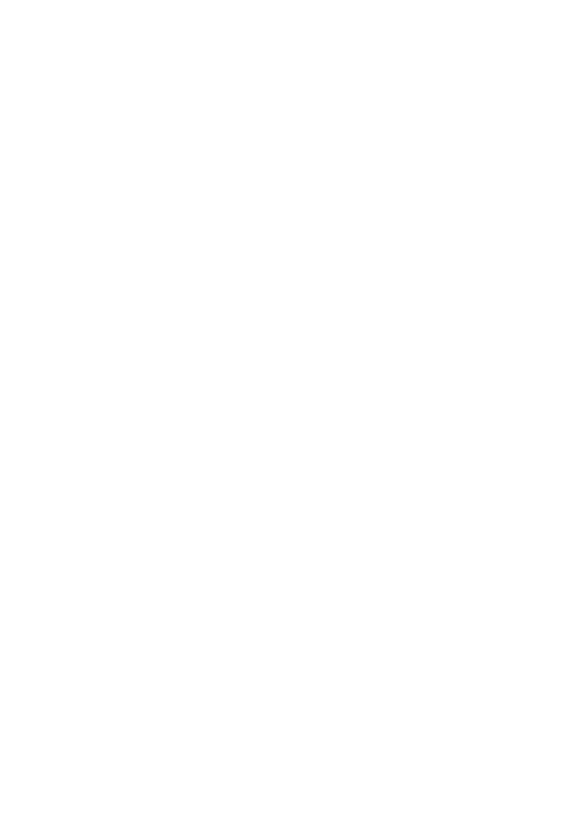
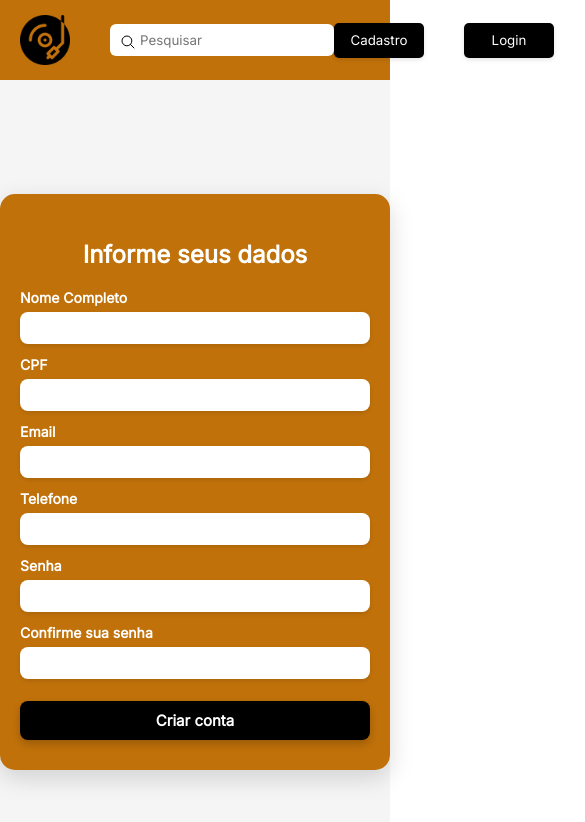
Before and after one commit to gutokb/Troca_discos, a React (Vite) app in the folder front-end/: page /register in a window 390 px wide. Before the commit this address had no page. Shown: the top 822 px of the page, 585 px wide, since content can reach past the window. Built offline with nearby package versions, Linux system fonts and the light colour scheme.

Commit message:
Pagina de login finalizada

```diff
--- a/front-end/src/components/Navbar/Navbar.jsx
+++ b/front-end/src/components/Navbar/Navbar.jsx
@@ -34,7 +34,7 @@ export default function Navbar({loggedIn, handleSearch}) {
                 </form>
                 </div>
             <div className="nav-container-2">
-                {loggedIn ? null :<button  className="header-button">Cadastro</button>}
+                {loggedIn ? null :<button onClick={(event) => navigate("/register")} className="header-button">Cadastro</button>}
                 {loggedIn ? null :<button onClick={(event) => navigate("/login")} className="header-button">Login</button>}
                 <img onClick={shoppingCartNavigate} className="nav-img" src="/src/assets/user.png" alt=""/>
                 <img onClick={profileNavigate} className="nav-img" src="/src/assets/shopping-cart.png" alt=""/>
--- /dev/null
+++ b/front-end/src/components/RegisterForm/RegisterForm.css
@@ -0,0 +1,108 @@
+.register-form {
+    display: grid;
+    grid-template-columns: 1fr 1fr;
+    gap: 20px;
+    width: 100%;
+    text-align: left;
+}
+
+.form-field {
+    display: flex;
+    flex-direction: column;
+}
+
+.form-field label {
+    color: white;
+    font-weight: bold;
+    font-size: 16px;
+    margin-bottom: 8px;
+}
+
+.form-field input {
+    padding: 12px 15px;
+    border: none;
+    border-radius: 8px;
+    font-size: 16px;
+    background-color: white;
+    color: #333;
+    transition: all 0.3s ease;
+    box-shadow: 0 2px 4px rgba(0, 0, 0, 0.1);
+}
+
+.form-field input:focus {
+    outline: none;
+    box-shadow: 0 4px 12px rgba(0, 0, 0, 0.2);
+    transform: translateY(-2px);
+}
+
+.form-field input::placeholder {
+    color: #999;
+}
+
+/* Button spans both columns */
+.register-button {
+    grid-column: 1 / -1;
+    background-color: #000000;
+    color: white;
+    border: none;
+    padding: 15px 20px;
+    border-radius: 8px;
+    font-size: 18px;
+    font-weight: bold;
+    cursor: pointer;
+    margin-top: 20px;
+    transition: all 0.3s ease;
+    box-shadow: 0 4px 8px rgba(0, 0, 0, 0.2);
+}
+
+.register-button:hover {
+    background-color: #333333;
+    transform: translateY(-2px);
+    box-shadow: 0 6px 16px rgba(0, 0, 0, 0.25);
+}
+
+.register-button:active {
+    transform: translateY(0px);
+    box-shadow: 0 3px 8px rgba(0, 0, 0, 0.2);
+}
+
+/* Responsive design - single column on smaller screens */
+@media (max-width: 768px) {
+    .register-form {
+        grid-template-columns: 1fr;
+        gap: 15px;
+    }
+
+    .form-field input {
+        padding: 10px 12px;
+        font-size: 14px;
+    }
+
+    .register-button {
+        padding: 12px 16px;
+        font-size: 16px;
+        margin-top: 15px;
+    }
+}
+
+@media (max-width: 480px) {
+    .register-form {
+        gap: 12px;
+    }
+
+    .form-field label {
+        font-size: 14px;
+        margin-bottom: 6px;
+    }
+
+    .form-field input {
+        padding: 8px 10px;
+        font-size: 13px;
+    }
+
+    .register-button {
+        padding: 10px 14px;
+        font-size: 15px;
+        margin-top: 10px;
+    }
+}
--- /dev/null
+++ b/front-end/src/components/RegisterForm/RegisterForm.jsx
@@ -0,0 +1,49 @@
+// RegisterForm.jsx
+import "./RegisterForm.css"
+import {useNavigate} from "react-router-dom";
+
+
+// TODO : error detecting and displaying
+
+export default function RegisterForm() {
+
+    const navigate = useNavigate();
+
+    // Requires registering logic
+    function handleSubmit(event) {
+        event.preventDefault();
+        const formData = new FormData(event.target);
+        const registerData = Object.fromEntries(formData);
+        navigate("/");
+    }
+
+    return (
+        <form onSubmit={handleSubmit} className="register-form">
+            <div className="form-field">
+                <label htmlFor="name">Nome Completo</label>
+                <input id="name" name="name" type="text" required/>
+            </div>
+            <div className="form-field">
+                <label htmlFor="cpf">CPF</label>
+                <input id="cpf" name="cpf" type="text" required/>
+            </div>
+            <div className="form-field">
+                <label htmlFor="email">Email</label>
+                <input id="email" name="email" type="email" required/>
+            </div>
+            <div className="form-field">
+                <label htmlFor="telephone">Telefone</label>
+                <input id="telephone" name="telephone" type="tel" required/>
+            </div>
+            <div className="form-field">
+                <label htmlFor="password">Senha</label>
+                <input id="password" name="password" type="password" required/>
+            </div>
+            <div className="form-field">
+                <label htmlFor="confirmPassword">Confirme sua senha</label>
+                <input id="confirmPassword" name="confirmPassword" type="password" required/>
+            </div>
+            <button className="register-button" type="submit">Criar conta</button>
+        </form>
+    );
+}
--- a/front-end/src/main.jsx
+++ b/front-end/src/main.jsx
@@ -2,14 +2,17 @@ import { StrictMode } from 'react'
 import { createRoot } from 'react-dom/client'
 import './index.css'
 import {BrowserRouter, Route, Routes} from "react-router-dom";
-import Home from "./pages/Home/Home.jsx";
+import Home from "./pages/Home/Home.jsx";1
 import Login from "./pages/Login/Login.jsx";
+import Register from "./pages/Register/Register.jsx";
 
 createRoot(document.getElementById('root')).render(
   <BrowserRouter>
       <Routes>
           <Route path="/" element={<Home/>} />
-          <Route path="/login" element={<Login/>}></Route>
+          <Route path="/login" element={<Login/>}/>
+          <Route path="/register" element={<Register/>}/>
+          <Route path="/product" element={<Home/>}/>
       </Routes>
   </BrowserRouter>
 )
--- /dev/null
+++ b/front-end/src/pages/Register/Register.css
@@ -0,0 +1,53 @@
+.register-main-content {
+    display: flex;
+    flex-direction: column;
+    align-items: center;
+    justify-content: center;
+    min-height: calc(100vh - 80px); /* Adjust based on navbar height */
+    padding: 20px;
+    background-color: #f5f5f5;
+}
+
+.register-container {
+    background-color: #C0710A;
+    padding: 40px;
+    border-radius: 15px;
+    box-shadow: 0 8px 24px rgba(0, 0, 0, 0.15);
+    width: 100%;
+    max-width: 600px; /* Wider than login to accommodate two columns */
+    text-align: center;
+}
+
+.register-container h1 {
+    color: white;
+    font-size: 32px;
+    margin-bottom: 30px;
+    font-weight: bold;
+}
+
+/* Responsive design */
+@media (max-width: 768px) {
+    .register-container {
+        max-width: 500px;
+        padding: 35px 25px;
+        margin: 0 15px;
+    }
+
+    .register-container h1 {
+        font-size: 28px;
+        margin-bottom: 25px;
+    }
+}
+
+@media (max-width: 480px) {
+    .register-container {
+        padding: 30px 20px;
+        margin: 0 10px;
+        max-width: 400px;
+    }
+
+    .register-container h1 {
+        font-size: 24px;
+        margin-bottom: 20px;
+    }
+}
--- /dev/null
+++ b/front-end/src/pages/Register/Register.jsx
@@ -0,0 +1,18 @@
+// Register.jsx
+import "./Register.css"
+import Navbar from "../../components/Navbar/Navbar.jsx";
+import RegisterForm from "../../components/RegisterForm/RegisterForm.jsx";
+
+export default function Register() {
+    return (
+        <>
+            <Navbar/>
+            <main className="register-main-content">
+                <div className="register-container">
+                    <h1>Informe seus dados</h1>
+                    <RegisterForm/>
+                </div>
+            </main>
+        </>
+    );
+}
```
